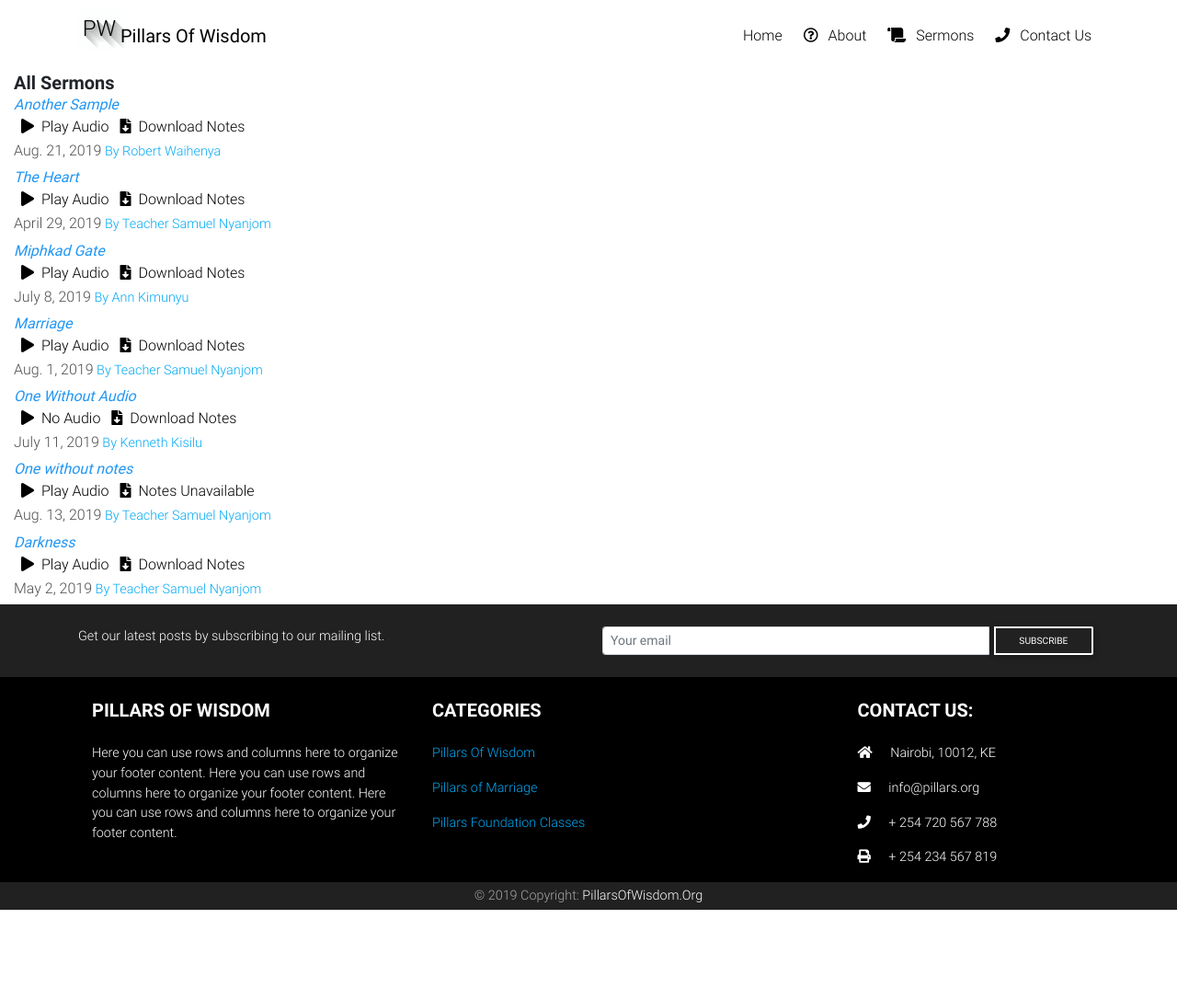
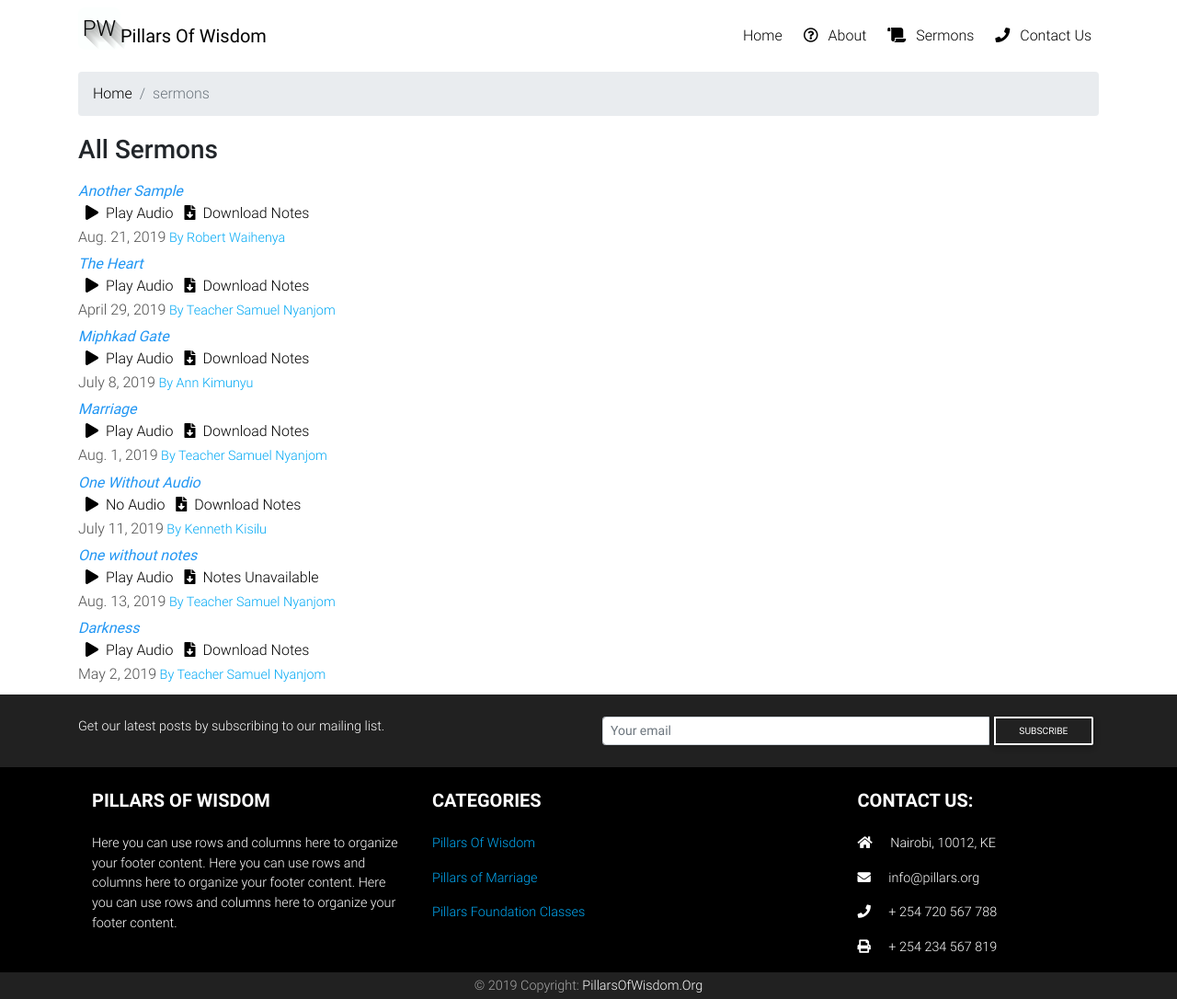
Before and after one commit to GeorgeMuchiri/website, a Django app: page /sermons/ in a window 1280 px wide. Shown: the whole page at 92% size. Before the commit the page ends 989 px from the top, so only its background shows below. Run offline with Django 3.2, Linux system fonts and the light colour scheme; data comes from the database, SQL or seed files in the repository; some libraries are stand-ins or nearby versions.

Commit message:
Sermons template edited

```diff
--- a/sermons/templates/sermons/sermons.html
+++ b/sermons/templates/sermons/sermons.html
@@ -2,11 +2,33 @@
 
 {% block content %}
 
+<!-- Grid row -->
+<div class="container">
+<div class="row">
+  <div class="col-12">
+    <nav aria-label="breadcrumb ">
+      <ol class="breadcrumb">
+        <li class="breadcrumb-item"><a class="black-text" href="/index.html">Home</a></li>
+        <li class="breadcrumb-item active">sermons</li>
+      </ol>
+    </nav>
+  </div>
+</div>
+<!-- Blog Template -->
+<section class="mt-1">
+  <div class="row">
+    <!--Left Column-->
+    <div class="col-md-8 col-12 ">
+      <h3 class="h3 mb-3">All Sermons</h3>
+      <!-- Small news -->
+      <div class="single-news mb-1">
+        <!-- Grid row -->
+        <div class="row">
+
+
 <div class="col-md-9">
   <!-- Excerpt -->
-  <div class="d-flex justify-content-between">
-    <div class="col-12  pl-0 ">
-      <h5 class="font-weight-bold mb-0">All Sermons</h5>
+
       {% for teaching in serms %}
       <a href="#!" class="blue-text font-weight-normal font-italic">
 
@@ -29,5 +51,9 @@
     </div>
   </div>
 </div>
+</div>
+</div>
+</div>
+
 <!-- Grid column -->
 {% endblock content %}
```
